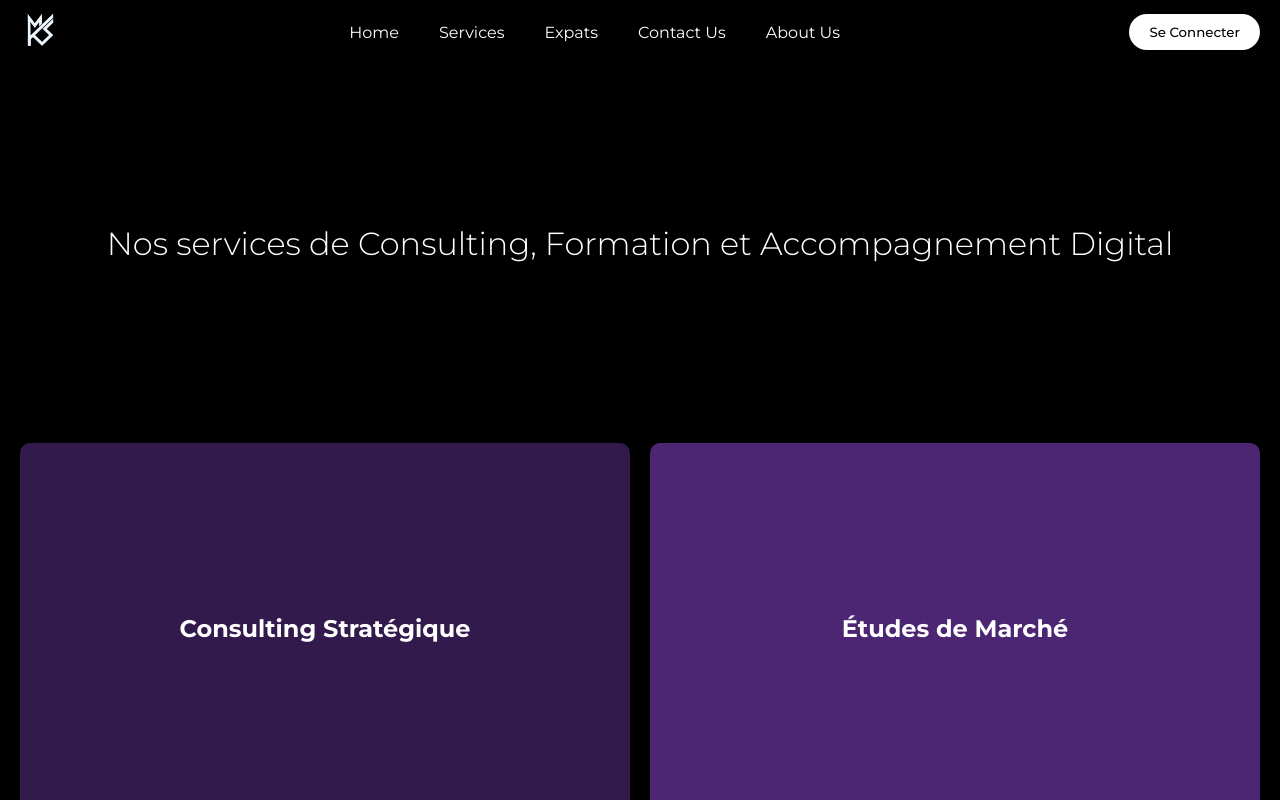
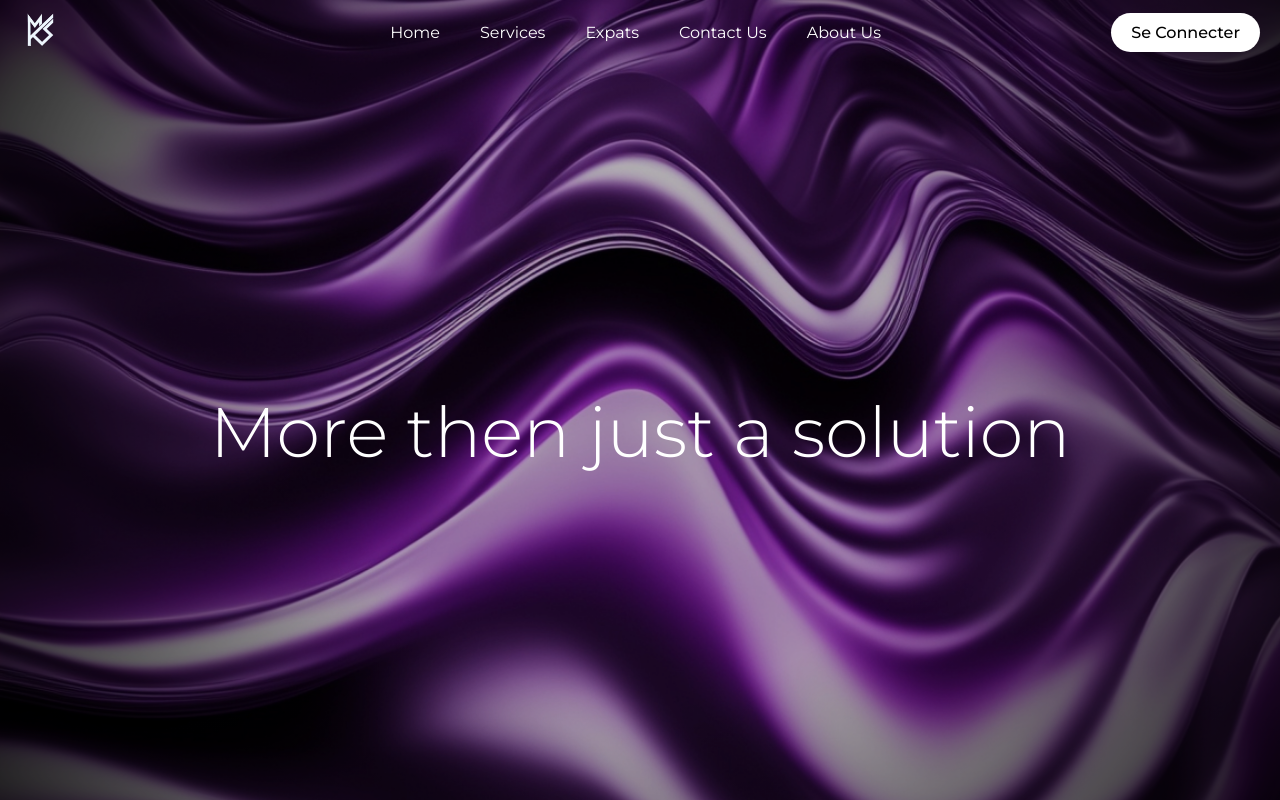
Before and after one commit to SOf1AN3/Project-Alpha, a React (Vite) app in the folder frontend/: page / in a window 1280 px wide. Shown: the top 800 px of the page. Built offline with nearby package versions, Linux system fonts and the light colour scheme.

Commit message:
Avancement sur la page services

```diff
--- a/frontend/src/App.css
+++ b/frontend/src/App.css
@@ -24,6 +24,7 @@ header {
 .logo {
   aspect-ratio: 1/1;
   width: 40px;
+  margin-right: 100px;
 }
 
 /* Navigation list */
@@ -42,7 +43,7 @@ a {
 
 ul a {
   font-size: 1rem;
-  transition: all 0.5s;
+  transition: all 0.4s;
   display: flex;
   justify-content: center;
   align-items: center;
@@ -60,6 +61,17 @@ button {
   border: none;
   border-radius: 20px;
   cursor: pointer;
+}
+
+.connexion-btn {
+  padding: 10px 20px;
+  background-color: white;
+  font-weight: 500;
+  border: none;
+  border-radius: 20px;
+  cursor: pointer;
+
+  color: black;
 }
 
 button:active {
@@ -115,6 +127,7 @@ li {
   z-index: -1;
   height: 100%;
   width: 100%;
+
 }
 
 /* Home title styling */
@@ -123,6 +136,10 @@ li {
   font-size: 70px;
   color: white;
   font-weight: 300;
+}
+
+.no-select {
+  user-select: none;
 }
 
 /* Media query for mobile screens */
--- a/frontend/src/App.jsx
+++ b/frontend/src/App.jsx
@@ -1,7 +1,7 @@
 
 import './App.css'
+import { BrowserRouter as Router, Routes, Route } from 'react-router-dom';
 
-import Header from './components/Header'
 import Services from './pages/Services'
 import Home from './pages/Home'
 
@@ -9,9 +9,14 @@ function App() {
 
 
   return (
-    <>
-      <Services />
-    </>
+    <Router>
+      <Routes>
+        <Route path="/" element={<Home />} />
+        <Route path="/home" element={<Home />} />
+        <Route path="/services" element={<Services />} />
+
+      </Routes>
+    </Router>
   )
 }
 
--- a/frontend/src/components/Cards.jsx
+++ b/frontend/src/components/Cards.jsx
@@ -3,6 +3,7 @@ import '../styles/services.css';
 
 const Cards = () => {
      const [activeCard, setActiveCard] = useState(null);
+     const [expandedCard, setExpandedCard] = useState(null);
 
      const services = [
           {
@@ -24,15 +25,23 @@ const Cards = () => {
      ];
 
      const handleCardClick = (index) => {
-          setActiveCard(activeCard === index ? null : index);
+          if (expandedCard === null) {
+               setActiveCard(activeCard === index ? null : index);
+               setExpandedCard(index);
+          }
+     };
+
+     const handleCloseClick = () => {
+          setExpandedCard(null);
+          setActiveCard(null);
      };
 
      return (
-          <div className="services-container">
+          <div className={`services-container ${expandedCard !== null ? 'expanded' : ''}`}>
                {services.map((service, index) => (
                     <div
                          key={index}
-                         className={`service-card ${activeCard === index ? 'active' : ''}`}
+                         className={`service-card ${activeCard === index ? 'active' : ''} ${expandedCard === index ? 'expanded' : ''}`}
                          onClick={() => handleCardClick(index)}
                          style={{ backgroundColor: `hsl(270, 50%, ${20 + index * 10}%)` }}
                     >
@@ -40,6 +49,11 @@ const Cards = () => {
                          <p className="service-content">{service.content}</p>
                     </div>
                ))}
+               {expandedCard !== null && (
+                    <button className="close-button" onClick={handleCloseClick}>
+                         &times; Close
+                    </button>
+               )}
           </div>
      );
 };
--- a/frontend/src/components/Header.jsx
+++ b/frontend/src/components/Header.jsx
@@ -11,20 +11,22 @@ const Header = () => {
      };
 
      return (
+          <div className='no-select'>
                <header className={isMenuOpen ? 'show-menu' : ''}>
-               <a href="/home"><img className="logo" src={logo} alt="Logo" /></a>
+                    <a draggable="false" href="/home"><img draggable='false' className="logo" src={logo} alt="Logo" /></a>
                     <ul className="header-list">
-                    <li><a href="/home">Home</a></li>
-                    <li><a href="/services">Services</a></li>
-                    <li><a href="/expats">Expats</a></li>
-                    <li><a href="/contact">Contact Us</a></li>
-                    <li><a href="/about">About Us</a></li>
+                         <li><a draggable="false" href="/home">Home</a></li>
+                         <li><a draggable="false" href="/services">Services</a></li>
+                         <li><a draggable="false" href="/expats">Expats</a></li>
+                         <li><a draggable="false" href="/contact">Contact Us</a></li>
+                         <li><a draggable="false" href="/about">About Us</a></li>
                     </ul>
                     <button className="menu-button" onClick={toggleMenu}>
-                    <img src={menuIcon} alt="Menu" />
+                         <img draggable="false" src={menuIcon} alt="Menu" />
                     </button>
-               <a href="/connexion"><button className="login-btn">Se Connecter</button></a>
+                    <a draggable="false" className='connexion-btn' href="/connexion">Se Connecter</a>
                </header>
+          </div>
      );
 }
 
--- a/frontend/src/components/Title.jsx
+++ b/frontend/src/components/Title.jsx
@@ -2,7 +2,7 @@ import React from 'react'
 
 const Title = () => {
      return (
-          <h1 className='title'>Nos services de Consulting, Formation et Accompagnement Digital</h1>
+          <h1 className='title no-select'>Nos services de Consulting, Formation et Accompagnement Digital</h1>
      )
 }
 
--- a/frontend/src/pages/Home.jsx
+++ b/frontend/src/pages/Home.jsx
@@ -8,7 +8,7 @@ const Home = () => {
                <div className='background-overlay'></div>
                <Header />
                <div className='background-pos'>
-                    <h1 className='home-title'>More then just a solution</h1>
+                    <h1 className='home-title no-select'>More then just a solution</h1>
                </div>
           </div>
      )
--- a/frontend/src/styles/services.css
+++ b/frontend/src/styles/services.css
@@ -3,8 +3,13 @@
      font-weight: 300;
      padding: 160px 30px;
      text-align: center;
+     transition: opacity 0.3s ease;
 }
 
+.title.hidden {
+     opacity: 0;
+     pointer-events: none;
+}
 
 .services-container {
      display: grid;
@@ -13,6 +18,11 @@
      padding: 20px;
      background-color: black;
      min-height: 100vh;
+     transition: all 0.3s ease;
+}
+
+.services-container.expanded {
+     grid-template-columns: 1fr;
 }
 
 .service-card {
@@ -58,8 +68,65 @@
      margin-top: 10px;
 }
 
+.service-card.expanded {
+     position: fixed;
+     top: 50%;
+     left: 55%;
+     /* Moved slightly to the right */
+     transform: translate(-50%, -50%) scale(0.9);
+     /* Zoomed out a bit more */
+     width: 85%;
+     height: 85%;
+     max-width: 1200px;
+     z-index: 1000;
+     cursor: default;
+}
+
+.service-card.expanded h2 {
+     font-size: 2.2em;
+     margin-bottom: 30px;
+}
+
+.service-card.expanded .service-content {
+     max-height: none;
+     opacity: 1;
+     font-size: 1.3em;
+     line-height: 1.7;
+     padding: 0 40px;
+}
+
+.close-button {
+     position: fixed;
+     top: 20px;
+     left: 20px;
+     background-color: white;
+     color: black;
+     border: none;
+     border-radius: 50%;
+     width: 40px;
+     height: 40px;
+     font-size: 20px;
+     cursor: pointer;
+     z-index: 1001;
+     display: flex;
+     justify-content: center;
+     align-items: center;
+     transition: all 0.3s ease;
+}
+
+.close-button:hover {
+     background-color: #f0f0f0;
+}
+
 @media (max-width: 768px) {
      .services-container {
           grid-template-columns: 1fr;
      }
+
+     .service-card.expanded {
+          width: 95%;
+          height: 95%;
+          left: 50%;
+          /* Center on mobile */
+     }
 }
```
Lines whose indentation alone changed are shown as unchanged.
